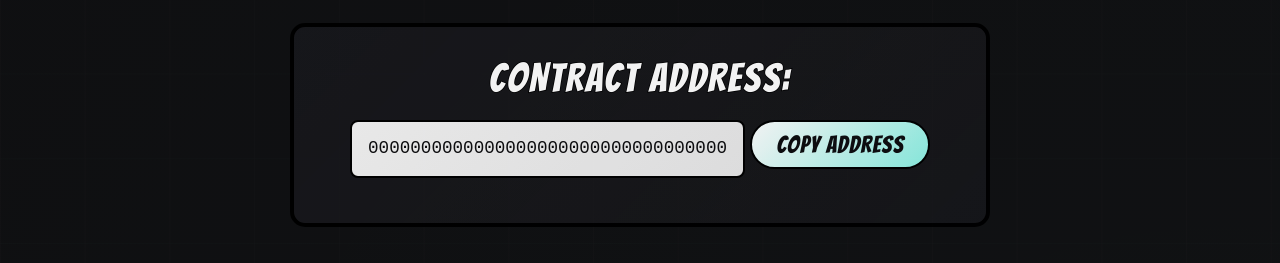
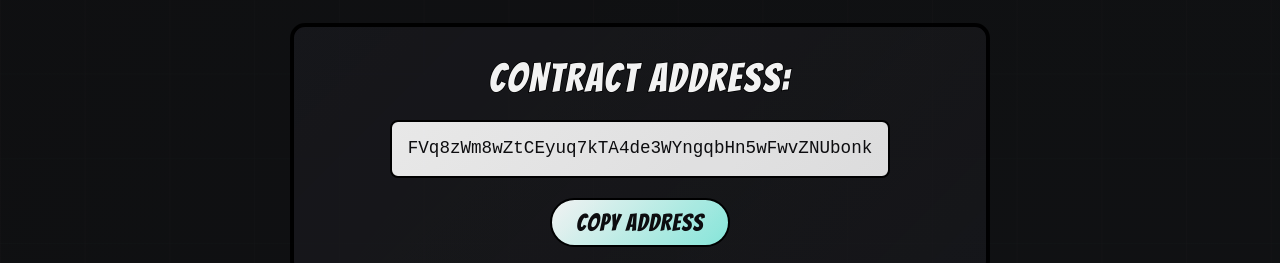
Before and after one commit to elthrone1233/bonkofwallstreet, a plain HTML site: page index.html in a window 1280 px wide. Shown: the part 3400-3663 px from the top of the page. Drawn offline with Linux system fonts and the light colour scheme.

Commit message:
Update index.html

```diff
--- a/index.html
+++ b/index.html
@@ -756,7 +756,7 @@
             <h2>Tokenomics</h2>
             <div class="contract-address-section">
                 <h3>Contract Address:</h3>
-                <p class="contract-address-value" id="contractAddressValue">0000000000000000000000000000000000
+                <p class="contract-address-value" id="contractAddressValue">FVq8zWm8wZtCEyuq7kTA4de3WYngqbHn5wFwvZNUbonk
                 </p>
                 <button class="copy-button" onclick="copyContractAddress()">Copy Address</button>
             </div>
```
